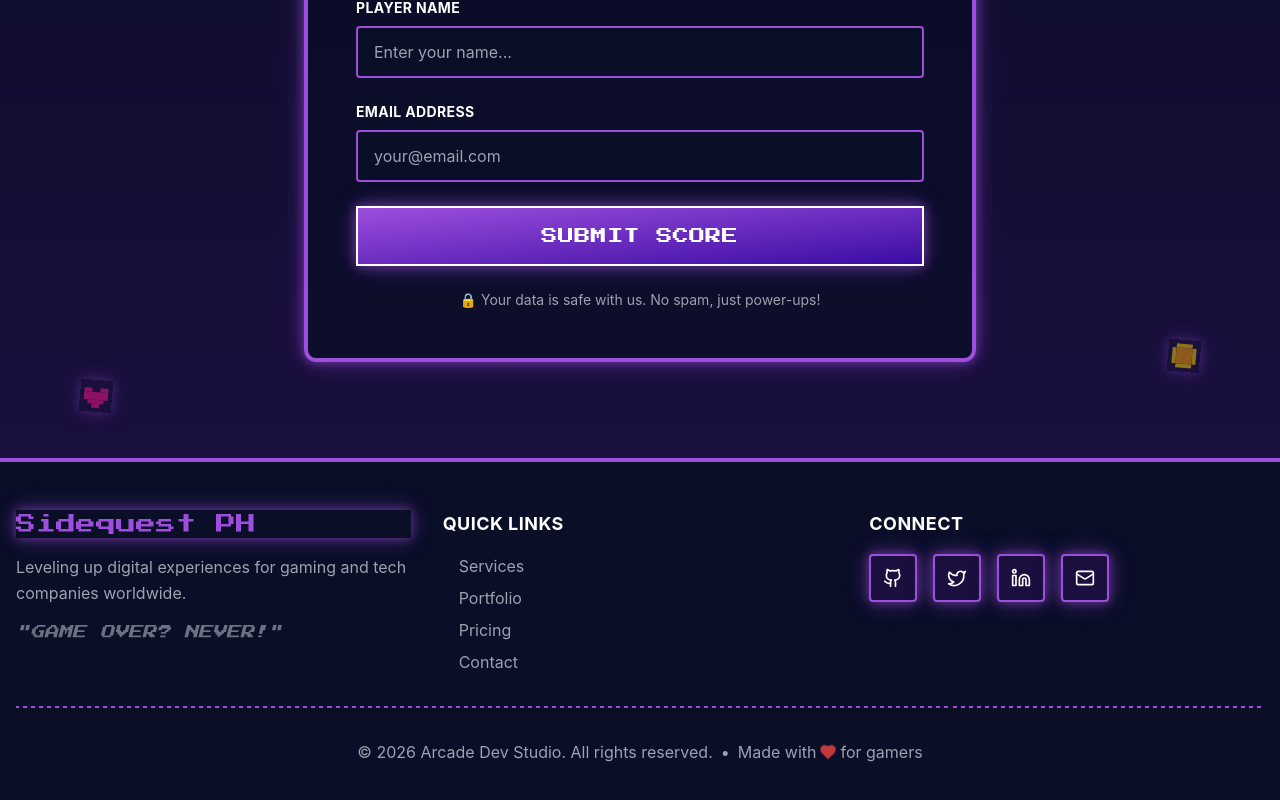
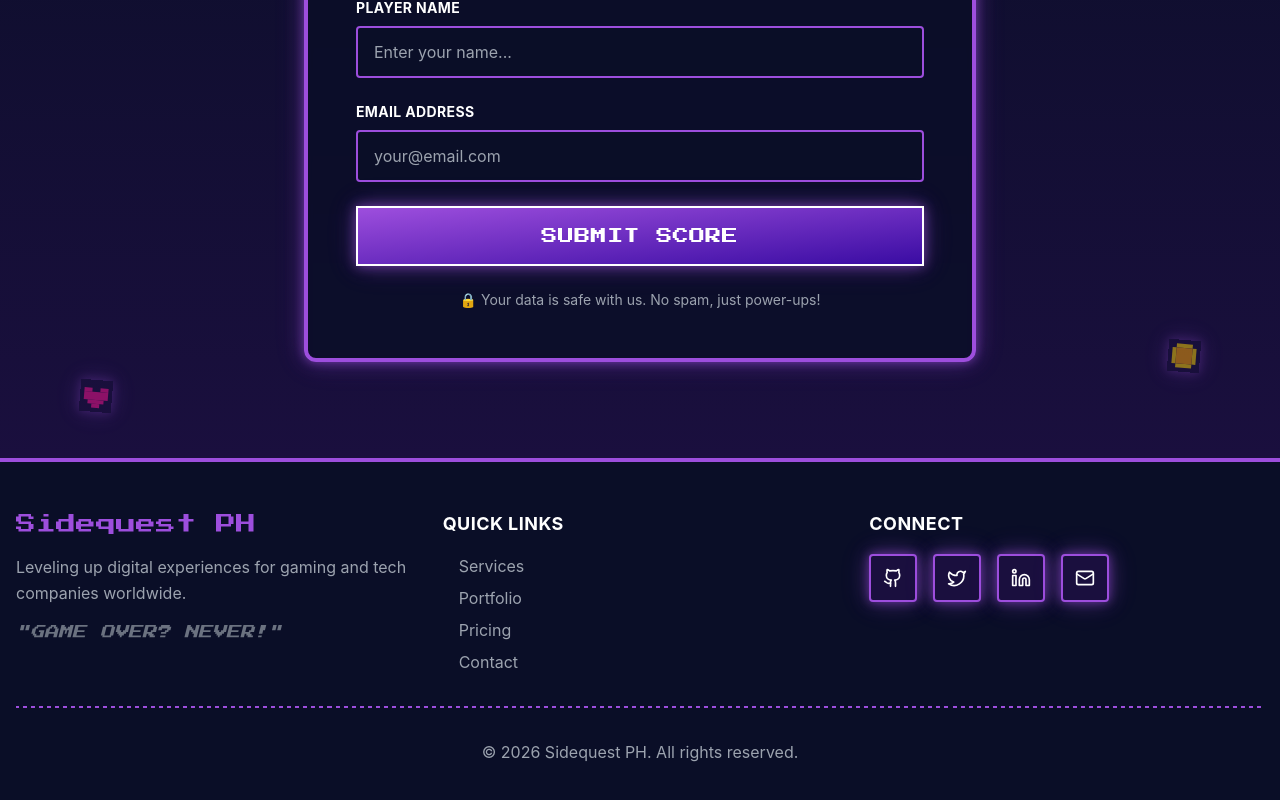
Before and after one commit to sidequestph/landing, a React (Vite) app: page / in a window 1280 px wide. Shown: the part 4450-5250 px from the top of the page. Built offline with nearby package versions, Linux system fonts and the light colour scheme.

Commit message:
refactored footer

```diff
--- a/src/components/Footer.jsx
+++ b/src/components/Footer.jsx
@@ -9,7 +9,7 @@ const Footer = () => {
     href: '#'
   }, {
     icon: Twitter,
-    label: 'Twitter',
+    label: 'X',
     href: '#'
   }, {
     icon: Linkedin,
@@ -50,7 +50,7 @@ const Footer = () => {
         }} transition={{
           duration: 0.5
         }}>
-            <h3 className="text-xl font-arcade text-[#9D4EDD] mb-4 arcade-glow">Sidequest PH</h3>
+            <h3 className="text-xl font-arcade text-[#9D4EDD] mb-4">Sidequest PH</h3>
             <p className="text-gray-400 leading-relaxed mb-4">
               Leveling up digital experiences for gaming and tech companies worldwide.
             </p>
@@ -124,11 +124,7 @@ const Footer = () => {
         delay: 0.3
       }} className="text-center">
           <p className="text-gray-400 flex items-center justify-center flex-wrap gap-2">
-            <span>© {currentYear} Arcade Dev Studio. All rights reserved.</span>
-            <span className="hidden sm:inline">•</span>
-            <span className="flex items-center gap-1">
-              Made with <Heart className="w-4 h-4 text-red-500 fill-red-500 arcade-pulse" /> for gamers
-            </span>
+            <span>© {currentYear} Sidequest PH. All rights reserved.</span>
           </p>
         </motion.div>
       </div>
```
